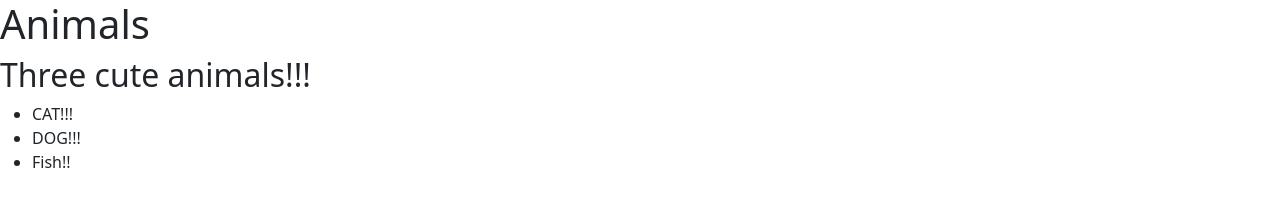
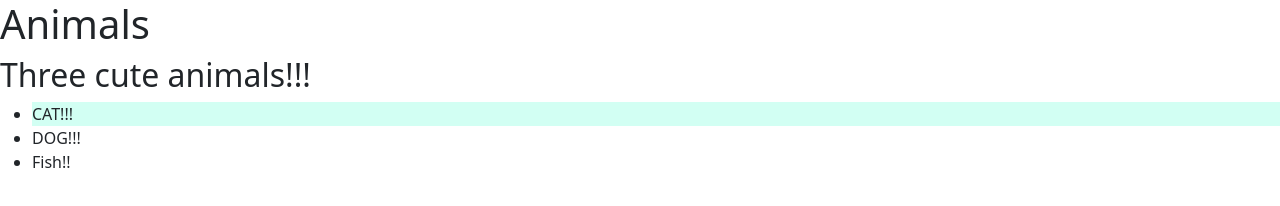
Before and after one commit to sunsetbb/animals, a plain HTML site: page index.html in a window 1280 px wide. Drawn offline with nearby package versions, Linux system fonts and the light colour scheme.

Commit message:
added style css for 1 bg

```diff
--- a/index.html
+++ b/index.html
@@ -7,6 +7,7 @@
 
     <!-- Bootstrap CSS -->
     <link href="https://cdn.jsdelivr.net/npm/bootstrap@5.1.3/dist/css/bootstrap.min.css" rel="stylesheet" integrity="sha384-1BmE4kWBq78iYhFldvKuhfTAU6auU8tT94WrHftjDbrCEXSU1oBoqyl2QvZ6jIW3" crossorigin="anonymous">
+    <link href="style.css" rel="stylesheet" >
 
     <title>Animals</title>
   </head>
@@ -17,7 +18,7 @@
     <h1>Animals</h1>
     <h2>Three cute animals!!!</h2>
     <ul>
-    <li>CAT!!!</li>
+    <li class = 'cat'>CAT!!!</li>
     <li>DOG!!!</li>
     <li>Fish!!</li>
     </ul>
--- a/style.css
+++ b/style.css
@@ -0,0 +1 @@
+.cat {background-color: rgba(166, 255, 231, 0.5);}
```
